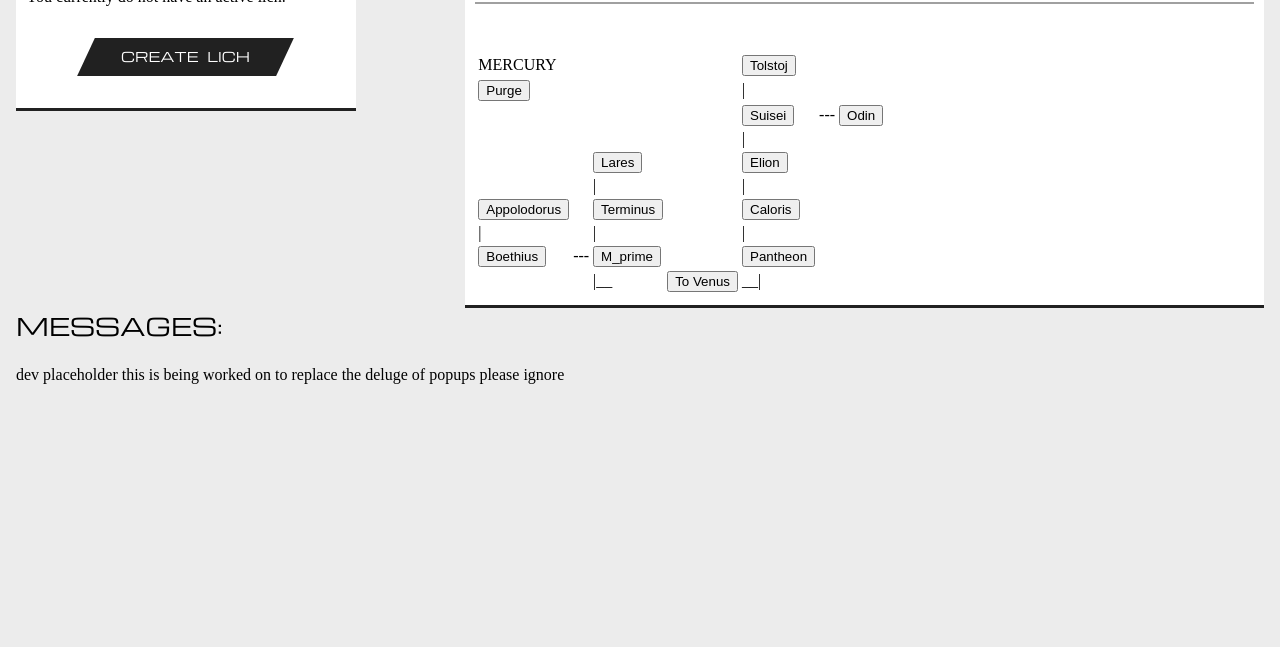
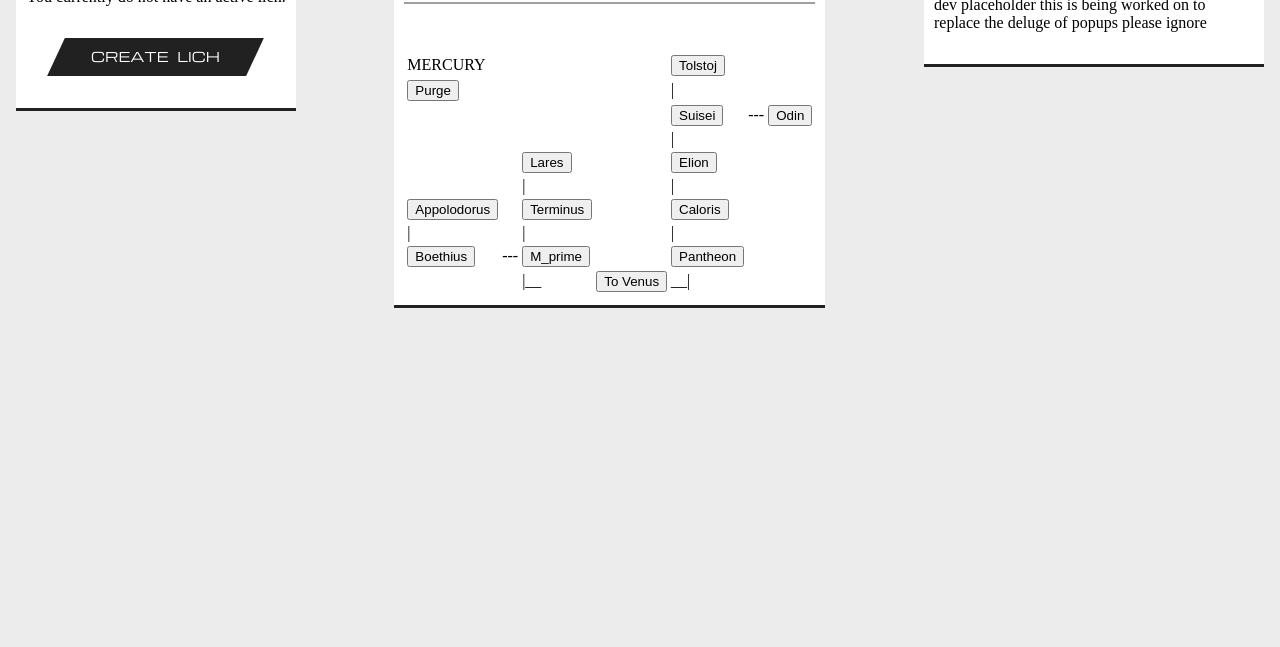
Before and after one commit to Kaian-a-coel/Kuva-Lich-Rework, a website: page index.html in a window 1280 px wide. Shown: the part 153-800 px from the top of the page. Drawn offline with nearby package versions, Linux system fonts and the light colour scheme.

Commit message:
added the message bar css

```diff
--- a/lich_rework.css
+++ b/lich_rework.css
@@ -112,7 +112,6 @@
 
 .main {
   display: flex;
-  flex-wrap: wrap;
   justify-content: space-between;
   align-items: start;
   max-width: 1280px;
@@ -121,7 +120,7 @@
 }
 
 #lichSidebar {
-  flex-basis: 32%;
+  flex-basis: calc(25% - 1);
   max-width: 340px;
   background-color: white;
   padding: 10px 10px 2rem;
@@ -186,8 +185,17 @@
   color: #e4bc53;
 }
 
+.messageBar {
+  flex-basis: calc(20% - 1);
+  max-width: 340px;
+  background-color: white;
+  padding: 10px 10px 2rem;
+  border-top: 1px solid #212121;
+  border-bottom: 3px solid #212121;
+}
+
 .content {
-  flex-basis: 64%;
+  flex-basis: calc(55% - 1);
   background-color: white;
   padding: 10px;
   border-top: 1px solid #212121;
@@ -277,7 +285,7 @@
   display: block;
 }
 
-.pazon, .requiem, .murmuattempt {
+.pazon, .requiem, .murmurattempt {
   margin-bottom: 3rem;
   border-bottom: 1px solid #a0a0a0;
   padding-bottom: 2rem;
```
